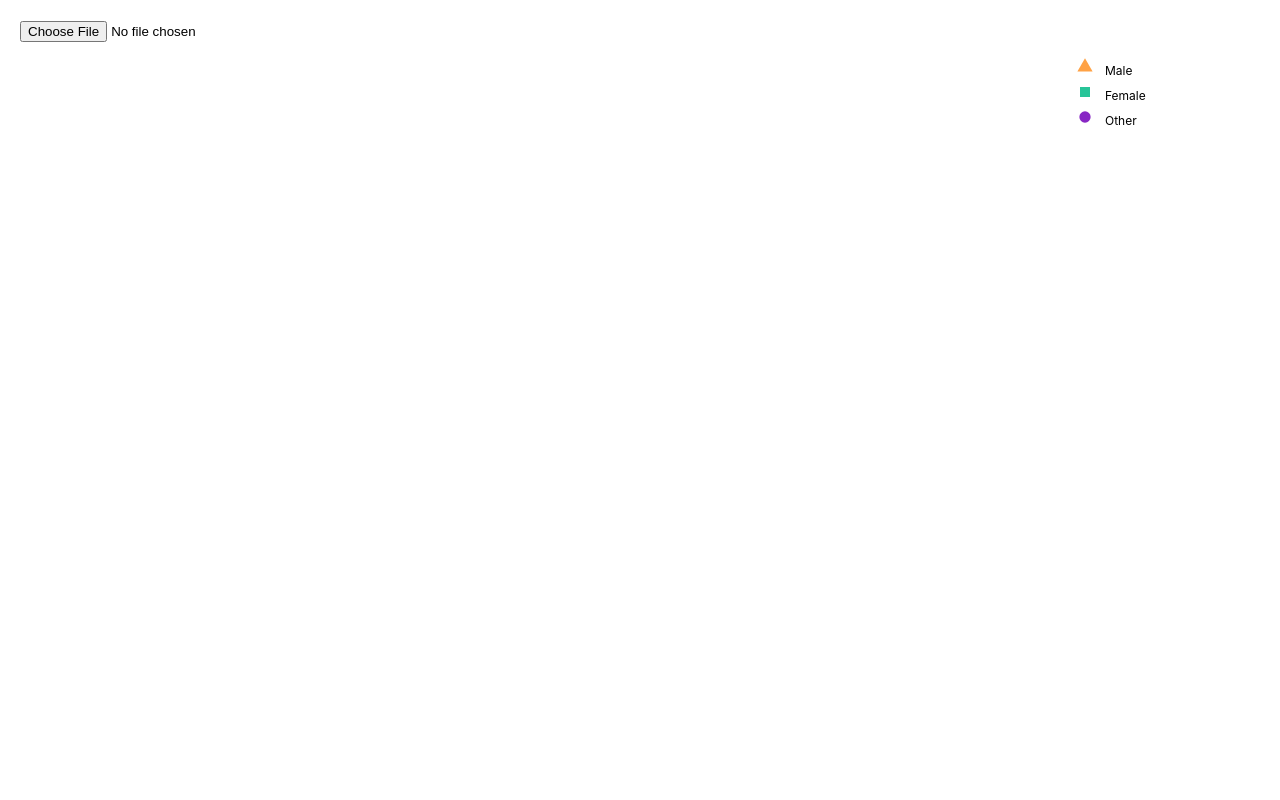
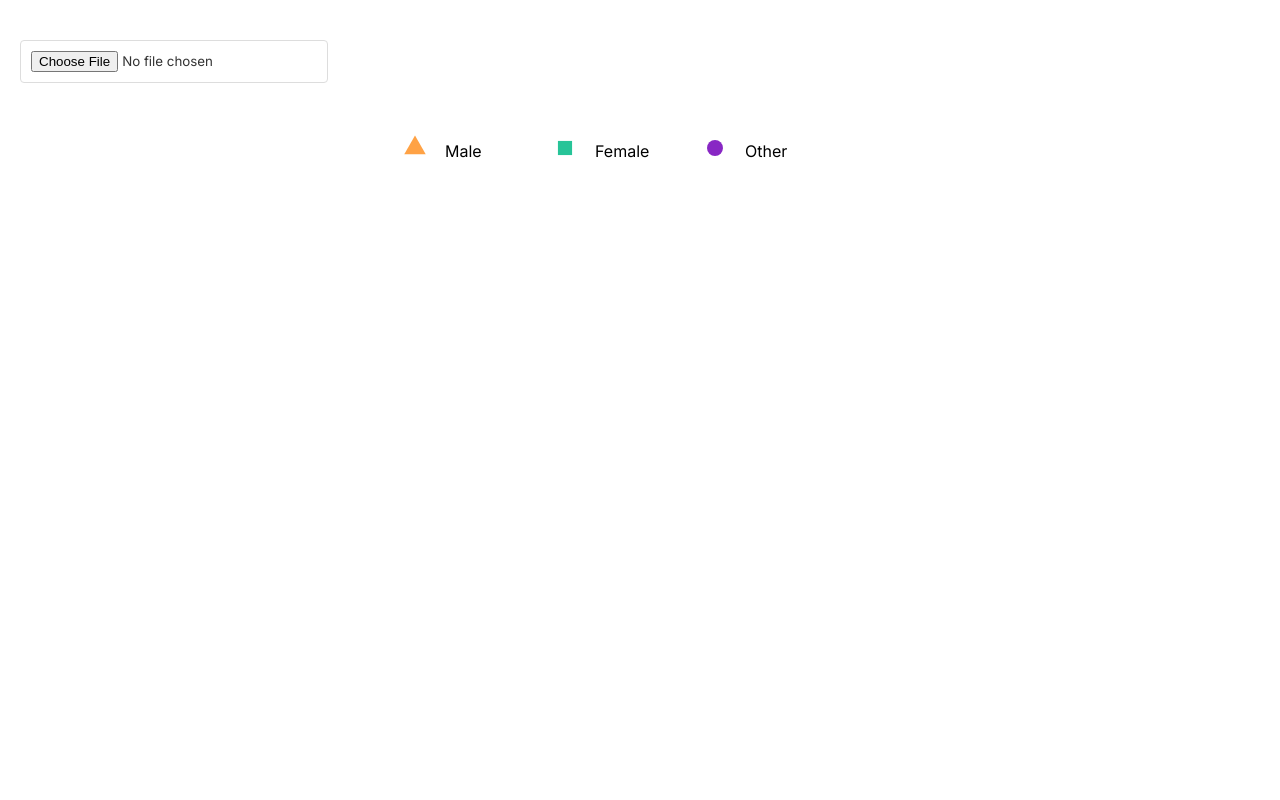
Before and after one commit to iarivera/student-sleep-patterns, a React (Create React App) app: page / in a window 1280 px wide. Shown: the top 800 px of the page. Built offline with nearby package versions, Linux system fonts and the light colour scheme.

Commit message:
animation time wahoo . got a little bored so killed some time here

```diff
--- a/src/App.css
+++ b/src/App.css
@@ -1,38 +1,48 @@
-.App {
-  text-align: center;
+@import url('https://fonts.googleapis.com/css2?family=Inter:wght@400;500;600&display=swap');
+
+/* Base styles */
+body {
+  font-family: 'Inter', -apple-system, BlinkMacSystemFont, 'Segoe UI', Roboto, sans-serif;
+  background-color: white;
+  color: #333;
+  margin: 0;
+  padding: 20px;
+  -webkit-font-smoothing: antialiased;
+  -moz-osx-font-smoothing: grayscale;
 }
 
-.App-logo {
-  height: 40vmin;
-  pointer-events: none;
+/* Dashboard container */
+.dashboard-container {
+  max-width: 1800px;
+  margin: 0 auto;
 }
 
-@media (prefers-reduced-motion: no-preference) {
-  .App-logo {
-    animation: App-logo-spin infinite 20s linear;
-  }
+/* Legend container */
+.legend-container {
+  display: flex;
+  justify-content: center;
+  margin: 20px 0;
 }
 
-.App-header {
-  background-color: #282c34;
-  min-height: 100vh;
-  display: flex;
-  flex-direction: column;
-  align-items: center;
-  justify-content: center;
-  font-size: calc(10px + 2vmin);
-  color: white;
+/* File input styling */
+input[type="file"] {
+  margin: 20px 0;
+  padding: 10px;
+  border: 1px solid #ddd;
+  border-radius: 4px;
+  font-family: inherit;
 }
 
-.App-link {
-  color: #61dafb;
+/* Graph grid layout */
+.graphs-grid {
+  display: grid;
+  grid-template-columns: repeat(auto-fit, minmax(500px, 1fr));
+  gap: 40px;
+  margin-top: 20px;
 }
 
-@keyframes App-logo-spin {
-  from {
-    transform: rotate(0deg);
-  }
-  to {
-    transform: rotate(360deg);
-  }
+/* SVG elements */
+svg {
+  max-width: 100%;
+  height: auto;
 }
--- a/src/App.js
+++ b/src/App.js
@@ -7,6 +7,7 @@ import Graph4 from "./Graph4";
 import Graph5 from "./Graph5";
 import Graph6 from "./Graph6";
 import Legend from "./Legend";
+import "./App.css";
 
 function App() {
   const [data, setData] = useState(null);
@@ -27,25 +28,12 @@ function App() {
   };
 
   return (
-    <div style={{ padding: "20px" }}>
+    <div className="dashboard-container">
       <input type="file" accept=".csv" onChange={handleFileUpload} />
-      <div
-        style={{
-          display: "flex",
-          justifyContent: "flex-end",
-          marginBottom: "20px",
-        }}
-      >
+      <div className="legend-container">
         <Legend />
       </div>
-      <div
-        style={{
-          display: "flex",
-          flexWrap: "wrap",
-          gap: "20px",
-          justifyContent: "space-between",
-        }}
-      >
+      <div className="graphs-grid">
         <Graph1 data={data} />
         <Graph2 data={data} />
         <Graph3 data={data} />
--- a/src/Graph3.js
+++ b/src/Graph3.js
@@ -1,6 +1,6 @@
 import React, { useEffect, useRef, useState } from "react";
 import * as d3 from "d3";
-import { genderGroups, colorScheme, symbolGenerator } from "./Legend";
+import { symbolGenerator, colorScheme } from "./utils";
 import DoubleTrackSlider from "./DoubleTrackSlider";
 
 function Graph3({ data }) {
@@ -183,6 +183,7 @@ function Graph3({ data }) {
       }}
     >
       <svg ref={svgRef} width={width} height={height}></svg>
+      {data && (
         <div style={{ width: "300px", marginBottom: "20px" }}>
           <div style={{ marginBottom: "5px", fontSize: "12px", color: "#666" }}>
             Age Range Filter
@@ -194,6 +195,7 @@ function Graph3({ data }) {
             onChange={handleAgeRangeChange}
           />
         </div>
+      )}
     </div>
   );
 }
--- a/src/Graph5.js
+++ b/src/Graph5.js
@@ -1,6 +1,6 @@
 import React, { useEffect, useRef } from "react";
 import * as d3 from "d3";
-import { yearOrder, genderGroups, colorScheme } from "./Legend";
+import { yearOrder, genderGroups, colorScheme } from "./utils";
 
 function Graph5({ data }) {
   const svgRef = useRef();
--- a/src/Graph6.js
+++ b/src/Graph6.js
@@ -144,7 +144,7 @@ function Graph6({ data }) {
       .text((d) => d.replace(/_/g, " "));
 
     // Add legend
-    const legendWidth = width - margin.left - margin.right;
+    const legendWidth = 200; // Fixed width for legend
     const legendHeight = 20;
 
     const legendScale = d3
@@ -161,7 +161,7 @@ function Graph6({ data }) {
       .append("g")
       .attr(
         "transform",
-        `translate(${margin.left},${height - margin.bottom + 90})`
+        `translate(${(width - legendWidth) / 2},${height - margin.bottom + 90})`
       );
 
     const legendGradient = legend
--- a/src/Legend.js
+++ b/src/Legend.js
@@ -1,36 +1,19 @@
 import React from "react";
 import * as d3 from "d3";
-
-// Define color scheme and gender groups that will be used across all components
-export const genderGroups = ["Male", "Female", "Other"];
-export const yearOrder = ["1st Year", "2nd Year", "3rd Year", "4th Year"];
-export const colorScheme = {
-  Male: "#ffa245", // Orange
-  Female: "#27c498", // Green
-  Other: "#8827c4", // Purple
-};
-
-// Function to generate shapes (used in scatter plot and legend)
-export const symbolGenerator = (type, size) => {
-  if (type === "triangle") {
-    return d3.symbol().type(d3.symbolTriangle).size(size)();
-  } else if (type === "square") {
-    return d3.symbol().type(d3.symbolSquare).size(size)();
-  } else {
-    return d3.symbol().type(d3.symbolCircle).size(size)();
-  }
-};
+import { genderGroups, colorScheme, symbolGenerator } from "./utils";
 
 function Legend() {
-  const width = 200;
-  const height = 100;
+  const width = 500;
+  const height = 60;
   const margin = { top: 20, right: 20, bottom: 20, left: 20 };
+  const symbolSize = 200;
+  const spacing = 150;
 
   return (
     <svg width={width} height={height}>
       <g transform={`translate(${margin.left}, ${margin.top})`}>
         {genderGroups.map((gender, i) => (
-          <g key={gender} transform={`translate(0, ${i * 25})`}>
+          <g key={gender} transform={`translate(${i * spacing}, 0)`}>
             <path
               d={symbolGenerator(
                 gender === "Male"
@@ -38,15 +21,15 @@ function Legend() {
                   : gender === "Female"
                   ? "square"
                   : "circle",
-                100
+                symbolSize
               )}
               transform={`translate(5, 5)`}
               fill={colorScheme[gender]}
             />
             <text
-              x={25}
+              x={35}
               y={10}
-              style={{ fontSize: "12px", alignmentBaseline: "middle" }}
+              style={{ fontSize: "16px", alignmentBaseline: "middle" }}
             >
               {gender}
             </text>
--- /dev/null
+++ b/src/utils.js
@@ -0,0 +1,21 @@
+import * as d3 from "d3";
+
+// Define color scheme and gender groups that will be used across all components
+export const genderGroups = ["Male", "Female", "Other"];
+export const yearOrder = ["1st Year", "2nd Year", "3rd Year", "4th Year"];
+export const colorScheme = {
+  Male: "#ffa245", // Orange
+  Female: "#27c498", // Green
+  Other: "#8827c4", // Purple
+};
+
+// Function to generate shapes (used in scatter plot and legend)
+export const symbolGenerator = (type, size) => {
+  if (type === "triangle") {
+    return d3.symbol().type(d3.symbolTriangle).size(size)();
+  } else if (type === "square") {
+    return d3.symbol().type(d3.symbolSquare).size(size)();
+  } else {
+    return d3.symbol().type(d3.symbolCircle).size(size)();
+  }
+};
```
Also changed, not shown: src/Graph1.js (+52 -23 lines), src/Graph2.js (+52 -23 lines), src/Graph4.js (+52 -18 lines). Lines whose indentation alone changed are shown as unchanged.
